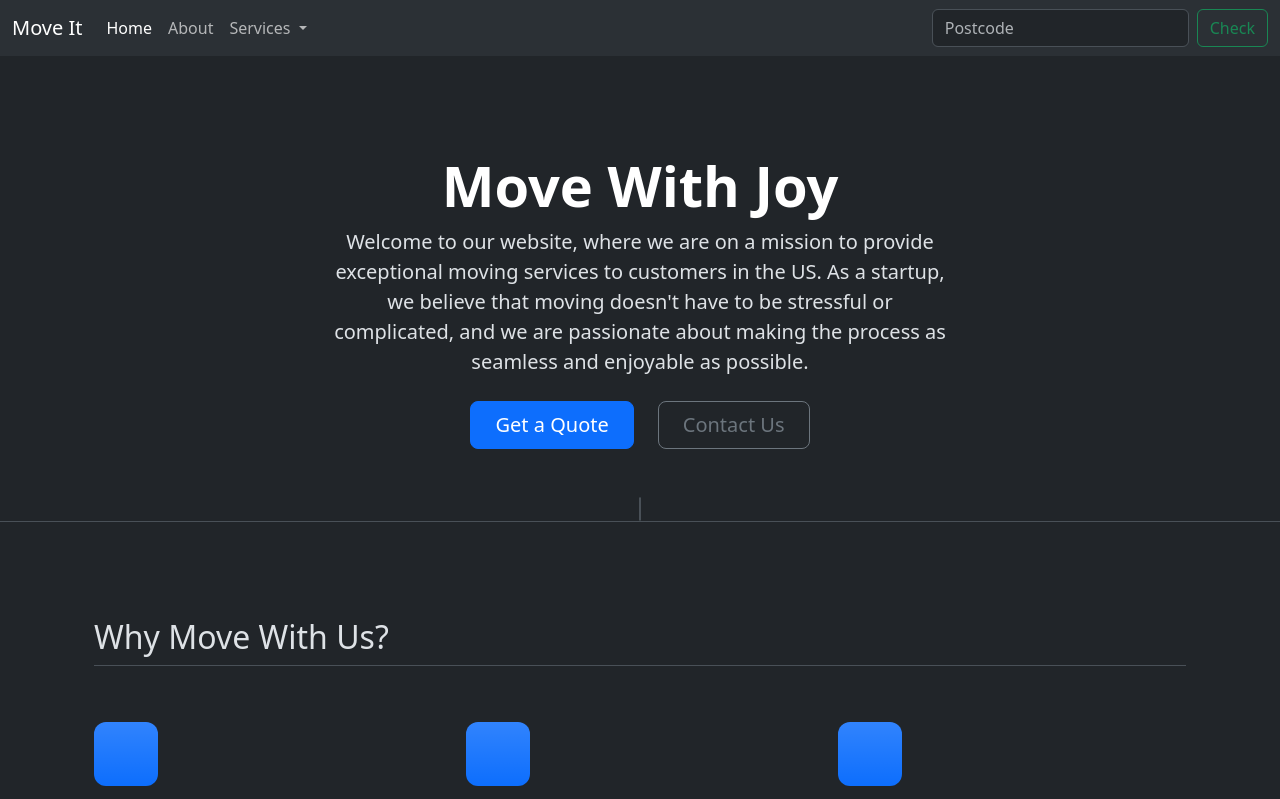
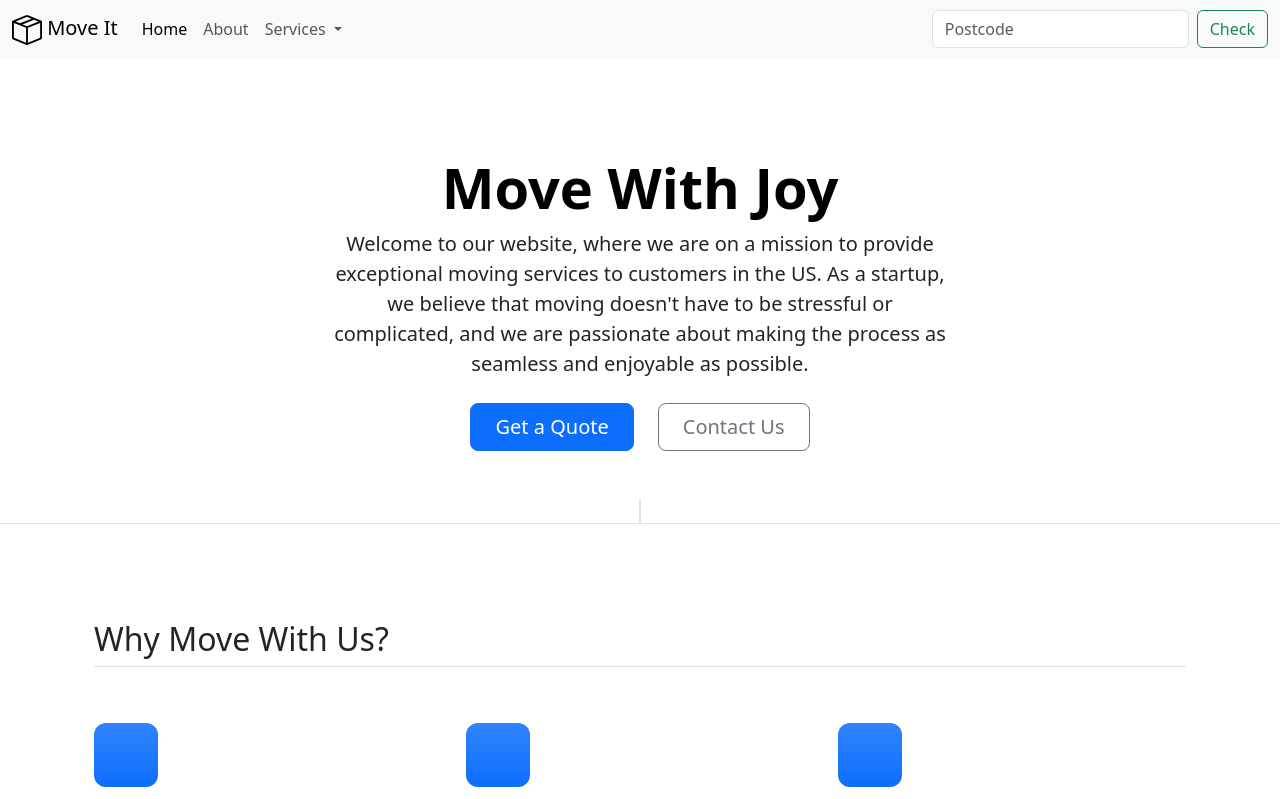
Before and after one commit to ariellecatarina/moveit, a plain HTML site: page index.html in a window 1280 px wide. Shown: the top 799 px of the page. Drawn offline with nearby package versions, Linux system fonts and the light colour scheme.

Commit message:
Update index.html

```diff
--- a/index.html
+++ b/index.html
@@ -1,5 +1,5 @@
 <!DOCTYPE html>
-<html lang="en" data-bs-theme="dark">
+<html lang="en">
 <head>
   <meta charset="UTF-8">
   <meta name="viewport" content="width=device-width, initial-scale=1.0">
@@ -17,7 +17,7 @@
 <body>
   <nav class="navbar navbar-expand-lg bg-body-tertiary">
     <div class="container-fluid">
-      <a class="navbar-brand" href="#"> <src="box-seam.svg" height="30" alt="moveit brand icon"> Move It</a>
+      <a class="navbar-brand" href="#"> <img src="box-seam.svg" height="30" alt="moveit brand icon"/> Move It</a>
       <button class="navbar-toggler" type="button" data-bs-toggle="collapse" data-bs-target="#navbarSupportedContent" aria-controls="navbarSupportedContent" aria-expanded="false" aria-label="Toggle navigation">
         <span class="navbar-toggler-icon"></span>
       </button>
```
